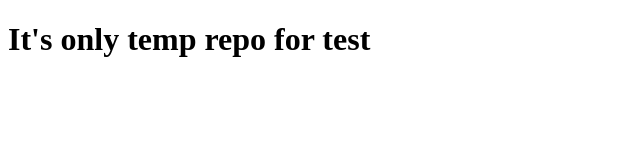
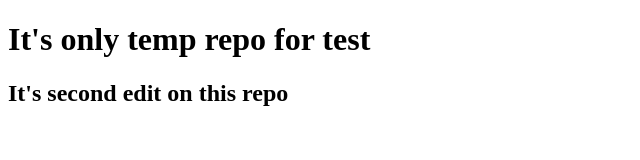
Before and after one commit to maniek9101/test-repo, a plain HTML site: page index.html in a window 1280 px wide. Shown: the whole page, without its empty margins (0-640 px from the left). Drawn offline with Linux system fonts and the light colour scheme.

Commit message:
second endit repository

```diff
--- a/index.html
+++ b/index.html
@@ -10,6 +10,7 @@
 
 <body>
     <h1>It's only temp repo for test</h1>
+    <h2>It's second edit on this repo</h2>
 </body>
 
 </html>
```
